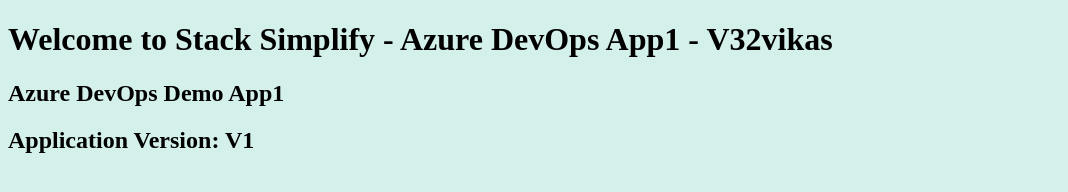
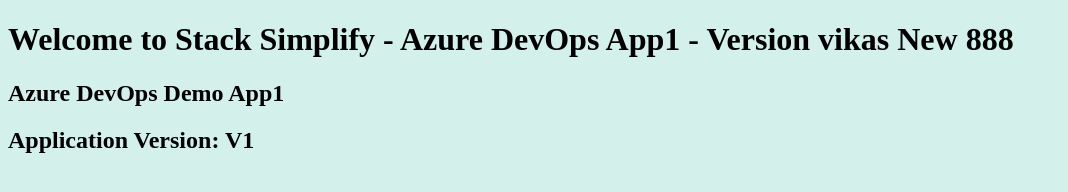
Before and after one commit to vikas88888/azure-devops-github-acr-aks-app1, a plain HTML site: page index.html in a window 1280 px wide. Shown: the whole page, without its empty margins (0-1068 px from the left). Drawn offline with Linux system fonts and the light colour scheme.

Commit message:
Update index.html

```diff
--- a/index.html
+++ b/index.html
@@ -1,7 +1,7 @@
 <!DOCTYPE html>
 <html>
    <body style="background-color:rgb(212, 240, 234);">
-      <h1>Welcome to Stack Simplify - Azure DevOps App1 - V32vikas</h1>
+      <h1>Welcome to Stack Simplify - Azure DevOps App1 - Version vikas New 888</h1>
       <h2>Azure DevOps Demo App1</h2>
       <h2>Application Version: V1</h2>
    </body>
```
